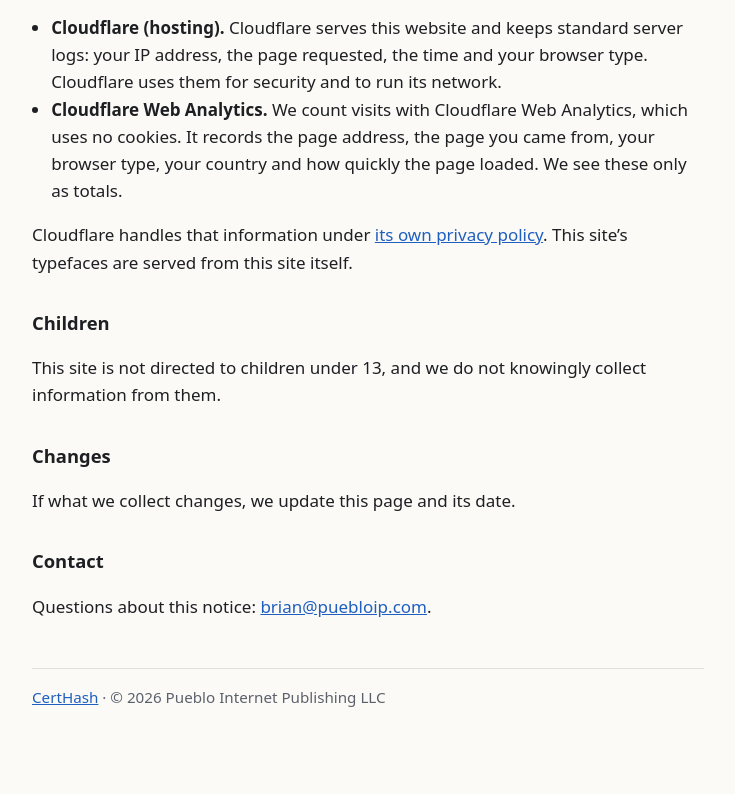
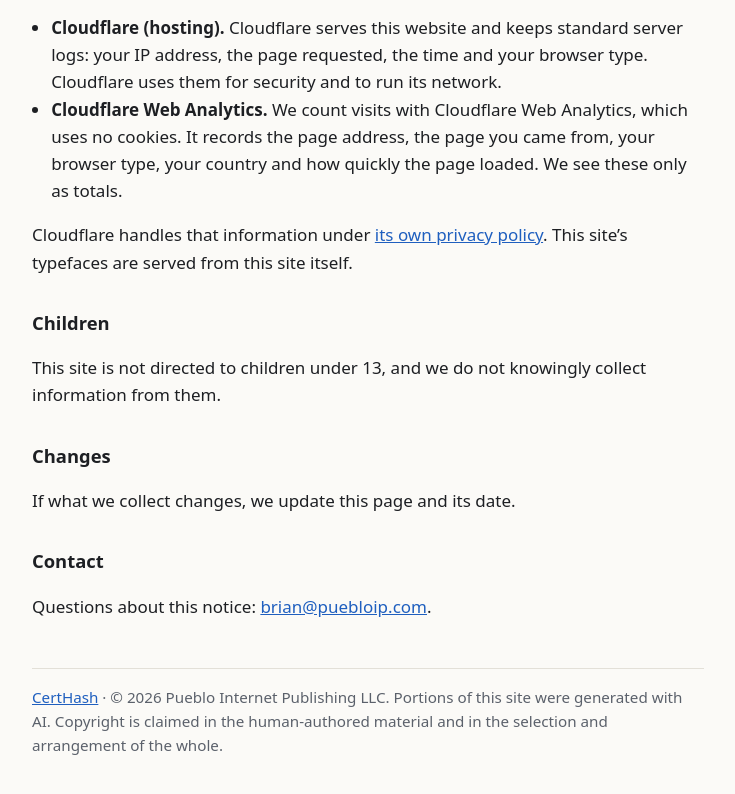
Before and after one commit to pueblointernetpublishingllc/certhash, a plain HTML site: page privacy.html in a window 1280 px wide. Shown: the part 574-1368 px from the top of the page, without its empty margins (272-1007 px from the left). Before the commit the page ends 1347 px from the top, so only its background shows below. Drawn offline with Linux system fonts and the light colour scheme.

Commit message:
Footer: copyright notice now states AI-generated portions
The notice names the owner, says portions of the site were generated with
AI, and claims copyright in the human-authored material and in the
selection and arrangement of the whole.

Co-Authored-By: Claude Fable 5.2 <noreply@anthropic.com>

```diff
--- a/privacy.html
+++ b/privacy.html
@@ -32,7 +32,7 @@ main{max-width:44rem;margin:0 auto;padding:3rem 1rem 4rem}h1{font-size:2rem;marg
 <p>If what we collect changes, we update this page and its date.</p>
 <h2>Contact</h2>
 <p>Questions about this notice: <a href="mailto:brian@puebloip.com">brian@puebloip.com</a>.</p>
-<footer><a href="https://certhash.com/">CertHash</a> &middot; &copy; 2026 Pueblo Internet Publishing LLC</footer>
+<footer><a href="https://certhash.com/">CertHash</a> &middot; &copy; 2026 Pueblo Internet Publishing LLC. Portions of this site were generated with AI. Copyright is claimed in the human-authored material and in the selection and arrangement of the whole.</footer>
 </main>
 </body>
 </html>
```
Also changed, not shown: index.html (+1 -1 lines).
